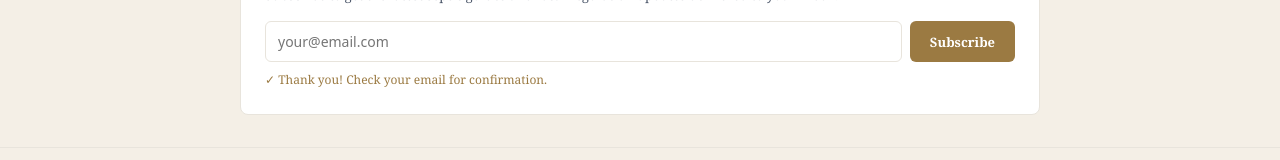
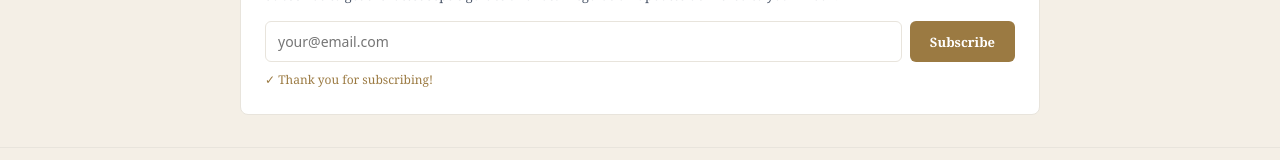
Before and after one commit to robrobotoai-cyber/openacre, a Next.js app: page /blog in a window 1280 px wide. Both pictures are taken after typing "name@example.com" into the empty fields and a click on the button "Subscribe". Shown: the part 366-526 px from the top of the page. Built offline with nearby package versions, Linux system fonts and the light colour scheme; no server answers.

Commit message:
Fix: Remove misleading email confirmation message

```diff
--- a/pages/blog/index.js
+++ b/pages/blog/index.js
@@ -111,7 +111,7 @@ export default function BlogIndex({ posts, categories }) {
                 Subscribe
               </button>
             </form>
-            {subscriptionStatus?.success && <p style={{ fontSize: '12px', color: 'var(--prairie)', marginTop: '8px' }}>✓ Thank you! Check your email for confirmation.</p>}
+            {subscriptionStatus?.success && <p style={{ fontSize: '12px', color: 'var(--prairie)', marginTop: '8px' }}>✓ Thank you for subscribing!</p>}
             {subscriptionStatus?.error && <p style={{ fontSize: '12px', color: '#8b2e2e', marginTop: '8px' }}>✗ {subscriptionStatus.error}</p>}
           </div>
         </div>
```
